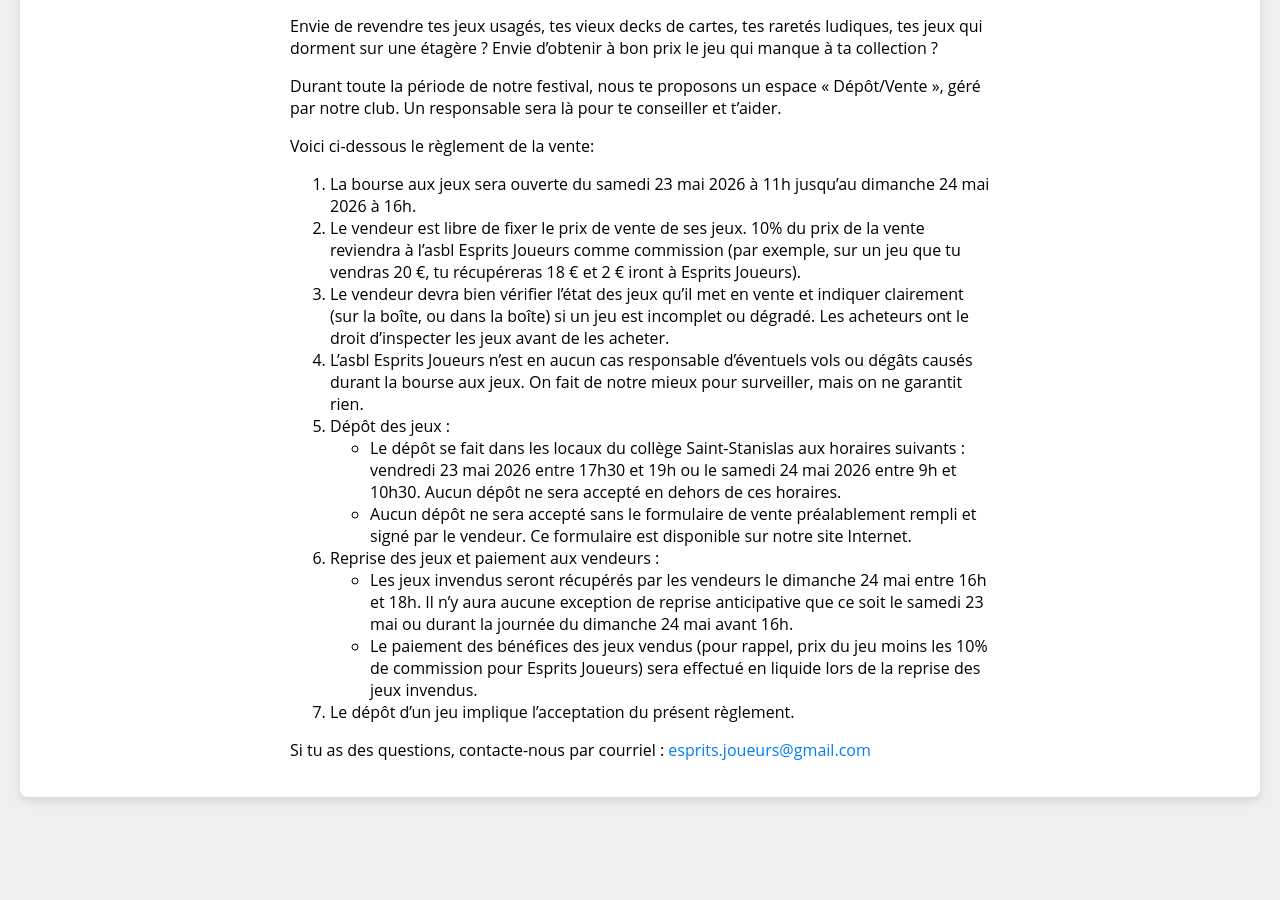
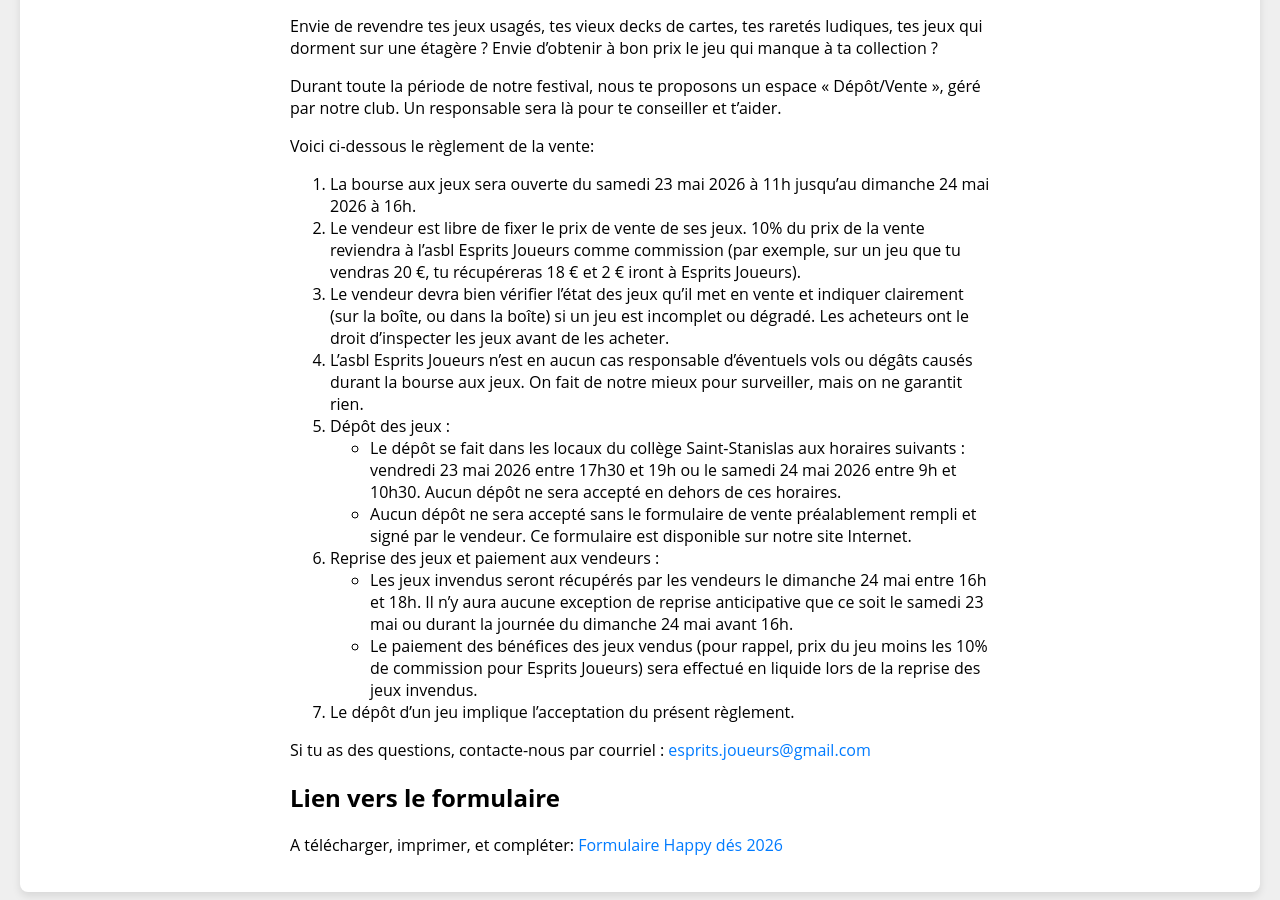
Before and after one commit to espritsjoueurs/espritsjoueurs.github.io, a Jekyll site: the page built from happydes.md, in a window 1280 px wide and 900 px high, scrolled down 2592 px. Built offline with Jekyll 4.4.1, drawn with Linux system fonts in a browser that asks for light colours; before the commit the page ends 3397 px from its top, so only the background shows below that; some of the changed lines change nothing that is shown.

Commit message:
ajout formulaire depot-vente

```diff
--- a/happydes.md
+++ b/happydes.md
@@ -49,9 +49,9 @@
     - Le paiement des bénéfices des jeux vendus (pour rappel, prix du jeu moins les 10% de commission pour Esprits Joueurs) sera effectué en liquide lors de la reprise des jeux invendus.
 1. Le dépôt d’un jeu implique l'acceptation du présent règlement.
 
-<!--
-Et pour faciliter la vie, nous vous mettons en ligne le formulaire à imprimer et préremplir pour lister vos jeux mis en dépôt:
-Formulaire de dépôt-vente de jeux de société – Happy dés 2024.
--->
+Si tu as des questions, contacte-nous par courriel : [{{ site.email }}](mailto:{{ site.email }})
 
-Si tu as des questions, contacte-nous par courriel : [{{ site.email }}](mailto:{{ site.email }})
+## Lien vers le formulaire
+
+A télécharger, imprimer, et compléter:
+[Formulaire Happy dés 2026]({{ site.url }}/download/depot_vente.pdf)
```
Also changed, not shown: 1 other file.
